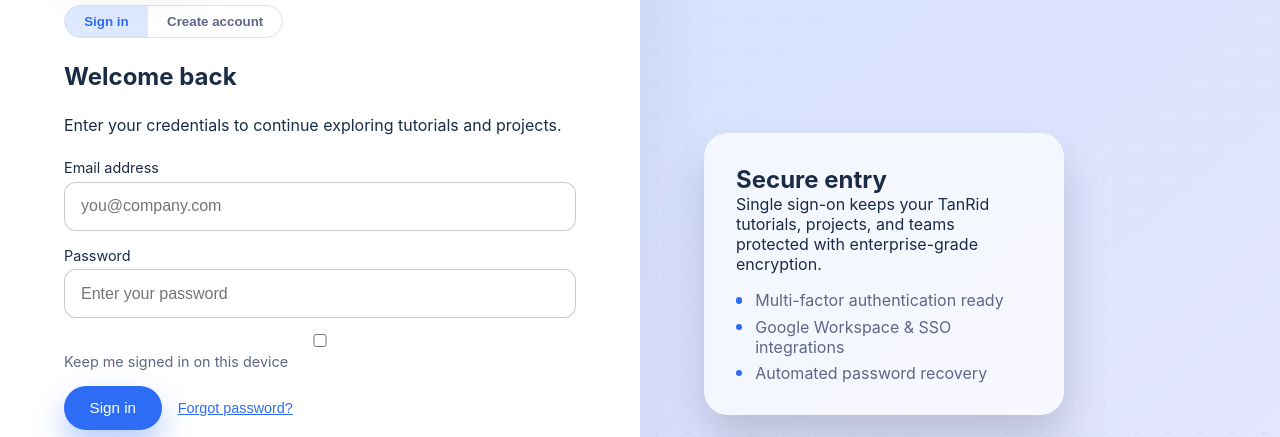
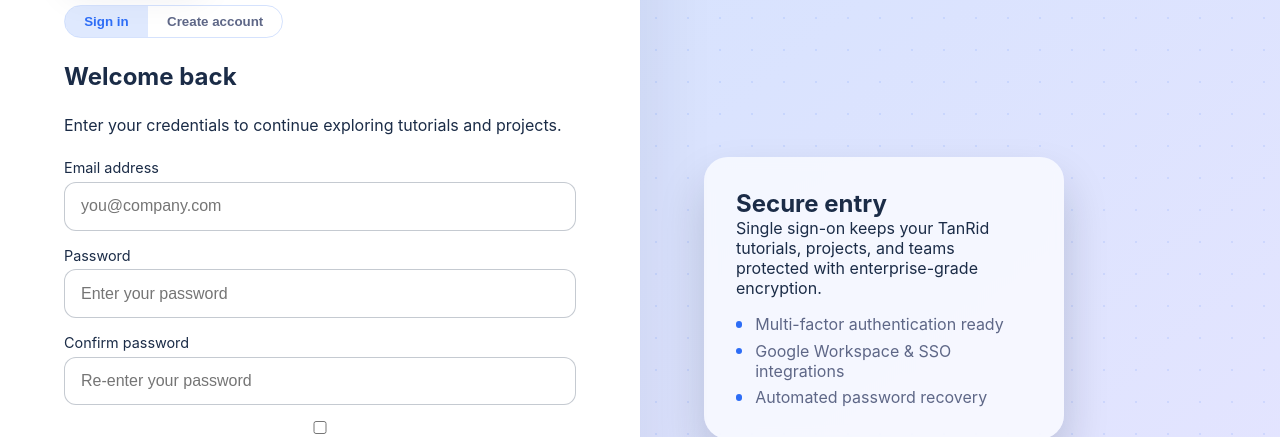
Before and after one commit to arnav-mani09/TanRid-Technologies, a website: page login.html in a window 1280 px wide. Shown: the part 126-563 px from the top of the page. Drawn offline with Linux system fonts and the light colour scheme; no server answers.

Commit message:
make time to click login button shorter to go to next page and make there be a confirm password place when creating an account/

```diff
--- a/login.html
+++ b/login.html
@@ -27,6 +27,15 @@
         <label>
           Password
           <input type="password" name="password" placeholder="Enter your password" required />
+        </label>
+        <label id="confirm-password-wrapper" class="confirm-password-field" hidden>
+          Confirm password
+          <input
+            type="password"
+            name="confirm-password"
+            placeholder="Re-enter your password"
+            autocomplete="new-password"
+          />
         </label>
         <label class="remember">
           <input type="checkbox" name="remember" />
--- a/login.js
+++ b/login.js
@@ -1,4 +1,9 @@
 const API_BASE = (window.TANRID_API) || "http://localhost:4000";
+const warmBackend = () => {
+  fetch(`${API_BASE}/`, { method: "GET", mode: "cors" }).catch(() => {});
+};
+warmBackend();
+window.setTimeout(warmBackend, 5000);
 const TOKEN_KEY = "tanrid_token";
 const USER_KEY = "tanrid_user";
 const toast = document.getElementById("login-toast");
@@ -18,6 +23,8 @@ const modeButtons = document.querySelectorAll(".toggle-btn");
 const panelTitle = document.getElementById("panel-title");
 const panelSubtitle = document.getElementById("panel-subtitle");
 const primaryAction = document.getElementById("primary-action");
+const confirmPasswordWrapper = document.getElementById("confirm-password-wrapper");
+const confirmPasswordInput = document.querySelector('input[name="confirm-password"]');
 const setMode = mode => {
   currentMode = mode;
   modeButtons.forEach(btn => {
@@ -36,6 +43,12 @@ const setMode = mode => {
   }
   if (primaryAction) {
     primaryAction.textContent = mode === "signin" ? "Sign in" : "Create account";
+  }
+  if (confirmPasswordWrapper && confirmPasswordInput) {
+    const registering = mode === "register";
+    confirmPasswordWrapper.hidden = !registering;
+    confirmPasswordInput.required = registering;
+    confirmPasswordInput.value = "";
   }
 };
 modeButtons.forEach(btn => {
@@ -126,6 +139,13 @@ authForm?.addEventListener("submit", event => {
     password: formData.get("password"),
     name: formData.get("name") || undefined,
   };
+  if (currentMode === "register") {
+    const confirmPassword = formData.get("confirm-password");
+    if (payload.password !== confirmPassword) {
+      showLoginToast("Passwords do not match.");
+      return;
+    }
+  }
   const endpoint = currentMode === "signin" ? "/auth/login" : "/auth/register";
   apiRequest(endpoint, {
     method: "POST",
```
